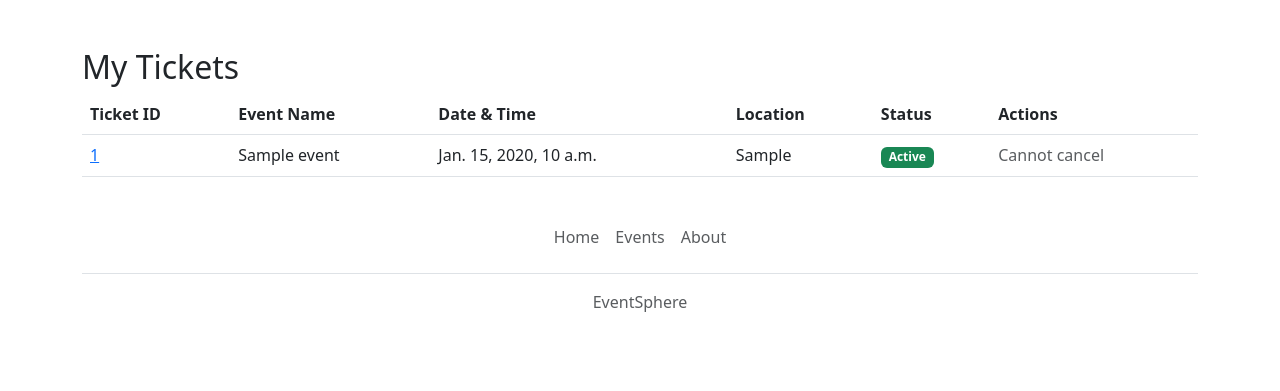
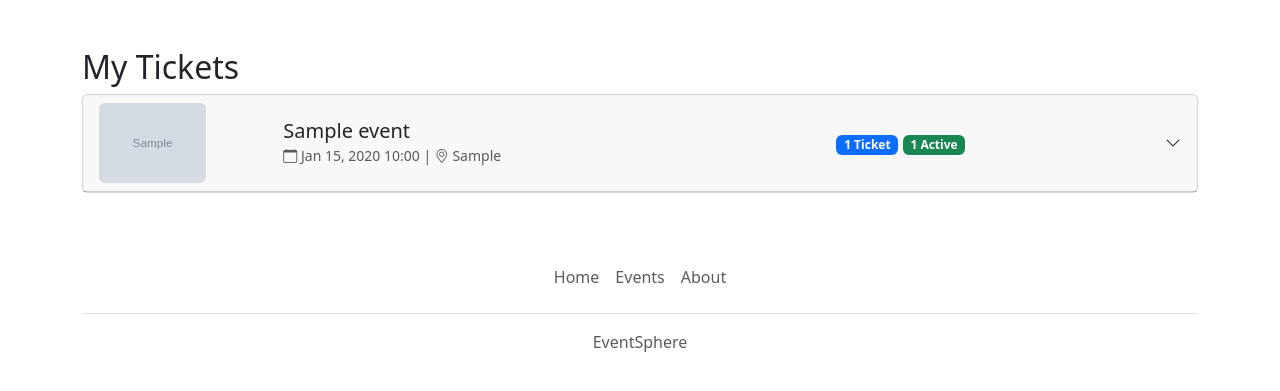
Before and after one commit to ShubhamShirsekar/EventSphere, a Django app: page /my-tickets/ in a window 1280 px wide. Shown: the part 87-478 px from the top of the page. Run offline with Django 4.2, Linux system fonts and the light colour scheme; a user stored in the database is signed in; tables that the repository leaves empty hold one stand-in row (values such as "Sample post"); grey boxes marked "Sample" are stand-in pictures; parts of the project's set-up code (start-up, migrations or seed data) failed here and were passed over.

Commit message:
Add grouped tickets view with collapsible event cards

```diff
--- a/eventsphere/eventsphereApp/templates/mytickets.html
+++ b/eventsphere/eventsphereApp/templates/mytickets.html
@@ -13,30 +13,59 @@
         {% endfor %}
     {% endif %}
 
-    <table class="table">
+    {% if grouped_tickets %}
+        <div class="row">
+            {% for group in grouped_tickets %}
+            <div class="col-md-12 mb-4">
+                <div class="card">
+                    <div class="card-header" style="cursor: pointer;" data-bs-toggle="collapse" data-bs-target="#event-{{ group.event_id }}">
+                        <div class="row align-items-center">
+                            <div class="col-md-2">
+                                <img src="{{ group.event_image }}" alt="{{ group.event_name }}" class="img-fluid rounded" style="max-height: 80px; object-fit: cover;">
+                            </div>
+                            <div class="col-md-6">
+                                <h5 class="mb-0">{{ group.event_name }}</h5>
+                                <small class="text-muted">
+                                    <i class="bi bi-calendar"></i> {{ group.dateTime|date:"M d, Y H:i" }} |
+                                    <i class="bi bi-geo-alt"></i> {{ group.location }}
+                                </small>
+                            </div>
+                            <div class="col-md-3">
+                                <span class="badge bg-primary">{{ group.total_tickets }} Ticket{{ group.total_tickets|pluralize }}</span>
+                                {% if group.active_tickets > 0 %}
+                                    <span class="badge bg-success">{{ group.active_tickets }} Active</span>
+                                {% endif %}
+                                {% if group.cancelled_tickets > 0 %}
+                                    <span class="badge bg-danger">{{ group.cancelled_tickets }} Cancelled</span>
+                                {% endif %}
+                            </div>
+                            <div class="col-md-1 text-end">
+                                <i class="bi bi-chevron-down"></i>
+                            </div>
+                        </div>
+                    </div>
+                    <div id="event-{{ group.event_id }}" class="collapse">
+                        <div class="card-body">
+                            <table class="table table-sm">
                                 <thead>
                                     <tr>
                                         <th>Ticket ID</th>
-                <th>Event Name</th>
-                <th>Date & Time</th>
-                <th>Location</th>
+                                        <th>Booked At</th>
                                         <th>Status</th>
                                         <th>Actions</th>
                                     </tr>
                                 </thead>
                                 <tbody>
-            {% for ticket in tickets_data %}
+                                    {% for ticket in group.tickets %}
                                     <tr {% if ticket.is_cancelled %}class="table-secondary"{% endif %}>
                                         <td>
                                             {% if ticket.is_cancelled %}
-                        <span class="text-muted">{{ ticket.id }}</span>
+                                                <span class="text-muted">#{{ ticket.id }}</span>
                                             {% else %}
-                        <a href="/ticket?id={{ ticket.id }}">{{ ticket.id }}</a>
+                                                <a href="/ticket?id={{ ticket.id }}">#{{ ticket.id }}</a>
                                             {% endif %}
                                         </td>
-                <td>{{ ticket.event_name }}</td>
-                <td>{{ ticket.dateTime }}</td>
-                <td>{{ ticket.location }}</td>
+                                        <td>{{ ticket.booked_at|date:"M d, Y H:i" }}</td>
                                         <td>
                                             {% if ticket.is_cancelled %}
                                                 <span class="badge bg-danger">Cancelled</span>
@@ -48,12 +77,12 @@
                                             {% if ticket.can_cancel %}
                                                 <form method="POST" action="{% url 'cancel_ticket' ticket.id %}" style="display: inline;" onsubmit="return confirm('Are you sure you want to cancel this ticket?');">
                                                     {% csrf_token %}
-                            <button type="submit" class="btn btn-sm btn-danger">Cancel Ticket</button>
+                                                    <button type="submit" class="btn btn-sm btn-danger">Cancel</button>
                                                 </form>
                                             {% elif ticket.is_cancelled %}
-                        <span class="text-muted">Already cancelled</span>
+                                                <span class="text-muted small">Already cancelled</span>
                                             {% else %}
-                        <span class="text-muted">Cannot cancel</span>
+                                                <span class="text-muted small">Cannot cancel</span>
                                             {% endif %}
                                         </td>
                                     </tr>
@@ -61,4 +90,25 @@
                                 </tbody>
                             </table>
                         </div>
+                    </div>
+                </div>
+            </div>
+            {% endfor %}
+        </div>
+    {% else %}
+        <div class="alert alert-info">
+            <p>You haven't booked any tickets yet.</p>
+            <a href="/events" class="btn btn-primary">Browse Events</a>
+        </div>
+    {% endif %}
+</div>
+
+<style>
+    .card-header:hover {
+        background-color: #f8f9fa;
+    }
+    .collapse .card-body {
+        background-color: #fafafa;
+    }
+</style>
 {% endblock %}
--- a/eventsphere/eventsphereApp/views.py
+++ b/eventsphere/eventsphereApp/views.py
@@ -227,20 +227,44 @@ def myTicketsList(request):
         user_id = request.user.id
         # for that userid get the tickets record
         ticket_records = Booking.objects.filter(user_id=user_id).select_related('event_id')
-        tickets_data = []
+
+        # Group tickets by event
+        grouped_tickets = {}
         for t_record in ticket_records:
-            ticket = {}
             event_record = t_record.event_id
-            ticket['id'] = t_record.id
-            ticket['event_name'] = event_record.title
-            ticket['dateTime'] = event_record.starts_at
-            ticket['location'] = event_record.city
-            ticket['is_cancelled'] = t_record.is_cancelled
-            ticket['can_cancel'] = t_record.can_cancel()
-            tickets_data.append(ticket)
+            event_id = event_record.id
+
+            if event_id not in grouped_tickets:
+                grouped_tickets[event_id] = {
+                    'event_name': event_record.title,
+                    'dateTime': event_record.starts_at,
+                    'location': event_record.city,
+                    'event_image': event_record.image,
+                    'tickets': []
+                }
+
+            ticket = {
+                'id': t_record.id,
+                'is_cancelled': t_record.is_cancelled,
+                'can_cancel': t_record.can_cancel(),
+                'booked_at': t_record.booked_at
+            }
+            grouped_tickets[event_id]['tickets'].append(ticket)
+
+        # Convert to list and calculate counts
+        grouped_tickets_list = []
+        for event_id, data in grouped_tickets.items():
+            data['event_id'] = event_id
+            data['total_tickets'] = len(data['tickets'])
+            data['active_tickets'] = sum(1 for t in data['tickets'] if not t['is_cancelled'])
+            data['cancelled_tickets'] = sum(1 for t in data['tickets'] if t['is_cancelled'])
+            grouped_tickets_list.append(data)
+
+        # Sort by most recent booking
+        grouped_tickets_list.sort(key=lambda x: max(t['booked_at'] for t in x['tickets']), reverse=True)
 
         # pass to the template
-        return render(request, 'mytickets.html', context={'tickets_data': tickets_data})
+        return render(request, 'mytickets.html', context={'grouped_tickets': grouped_tickets_list})
     else:
         return redirect('/login')
 
```
Lines whose indentation alone changed are shown as unchanged.
